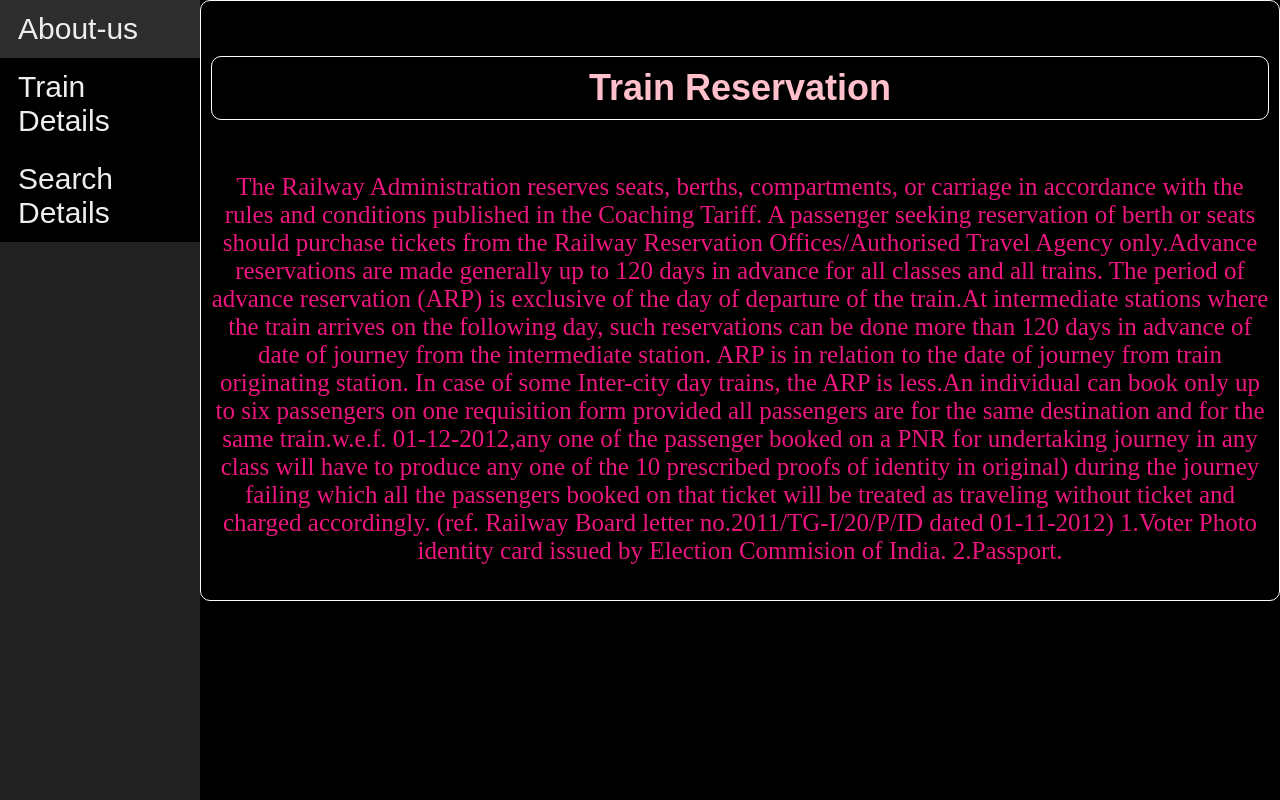
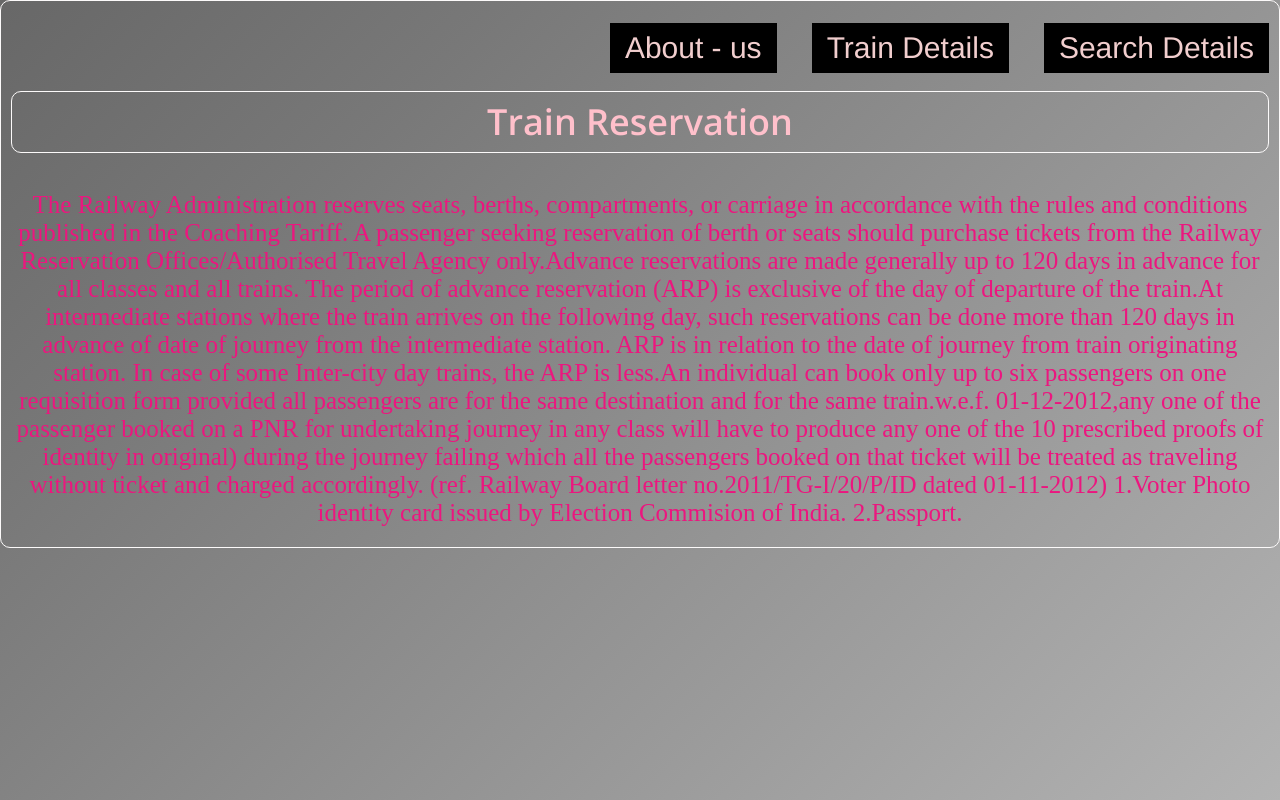
Before and after one commit to shilpa-k29/train_booking-_system, a plain HTML site: page frontend/index.html in a window 1280 px wide. Drawn offline with nearby package versions, Linux system fonts and the light colour scheme; some packages are replaced by stand-ins of ours; files that its build step writes are made by us from their sources.

Commit message:
Update index.html

```diff
--- a/frontend/index.html
+++ b/frontend/index.html
@@ -10,8 +10,15 @@
     <script src="https://cdnjs.cloudflare.com/ajax/libs/angular.js/1.4.7/angular-route.min.js">
     </script>
     <!-- CSS only -->
-    <link href="index.css" rel="stylesheet" integrity="sha384-1BmE4kWBq78iYhFldvKuhfTAU6auU8tT94WrHftjDbrCEXSU1oBoqyl2QvZ6jIW3" crossorigin="anonymous">
-    <!-- JavaScript Bundle with Popper -->
+   <!-- <link href="index.css" rel="stylesheet" integrity="sha384-1BmE4kWBq78iYhFldvKuhfTAU6auU8tT94WrHftjDbrCEXSU1oBoqyl2QvZ6jIW3" crossorigin="anonymous">
+    JavaScript Bundle with Popper -->
+
+    <link href="css/bootstrap.min.css" rel="stylesheet">
+    <link href="css/font-awesome.min.css" rel="stylesheet">
+    <link href="css/animate.min.css" rel="stylesheet">
+    <link href="css/prettyPhoto.css" rel="stylesheet">
+    <link href="css/main.css" rel="stylesheet">
+    <link href="css/responsive.css" rel="stylesheet">
     <script src="https://cdn.jsdelivr.net/npm/bootstrap@5.1.3/dist/js/bootstrap.bundle.min.js" integrity="sha384-ka7Sk0Gln4gmtz2MlQnikT1wXgYsOg+OMhuP+IlRH9sENBO0LRn5q+8nbTov4+1p" crossorigin="anonymous"></script>
 </head>
 
@@ -46,6 +53,8 @@ border-radius: 10px;
     <div class="col">
         <script type="text/ng-template" id="about.html">
             <br>
+            <br>
+            <br>
             <h1 style="color:pink;text-align:center">Train Reservation</h1>
 
 
@@ -58,7 +67,7 @@ border-radius: 10px;
         <script type="text/ng-template" id="train.html">
             <div style="text-align: center;font-family: timesnewroman;font-size: 40px">Train details</div>
 
-            <div class="row">
+            <div class="col">
                 <table >
 
                         <tr>
@@ -111,13 +120,13 @@ border-radius: 10px;
                 <div class="col-5"></div>
                 <div class="col-5"></div>
             </div>
-            <div class="row">
+            <div class="col">
                 <table >
 
                         <tr>
 
                                 <div class ="row">
-                                    ROWS :<br><input type="number" ng-model="rowlimit">
+                                  ROWS :<br><input type="number" ng-model="rowlimit">
 
                                 </div><br>
 
@@ -157,11 +166,14 @@ border-radius: 10px;
     </div>
     <!--hyperlinks to load different
 			pages dynamically-->
-            <nav class="nav">
-                <a href="#/about" class="nav__link" data-link>About-us</a>
-                <a href="#/train" class="nav__link" data-link>Train Details</a>
-                <a href="#/trains" class="nav__link" data-link>Search Details</a>
-            </nav>
+            <div class="collapse navbar-collapse navbar-right">
+                <ul class="nav navbar-nav">
+
+                    <li><a href="#/about">About - us</a></li>
+                    <li><a href="#/train">Train Details</a></li>
+                    <li><a href="#/trains">Search Details</a></li>
+                    </ul>
+                    </div>
 
     <div ng-view></div>
     <script type="text/javascript" src="try.js"></script>
```
